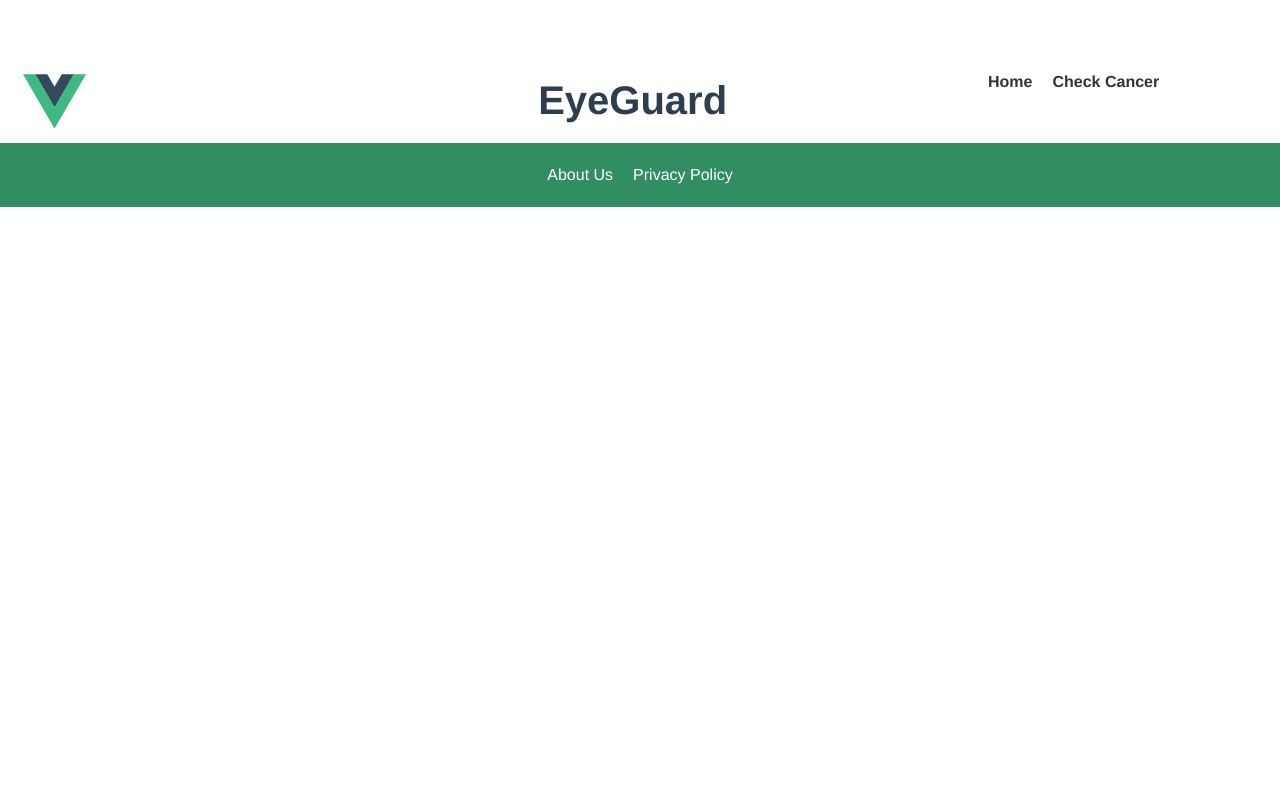
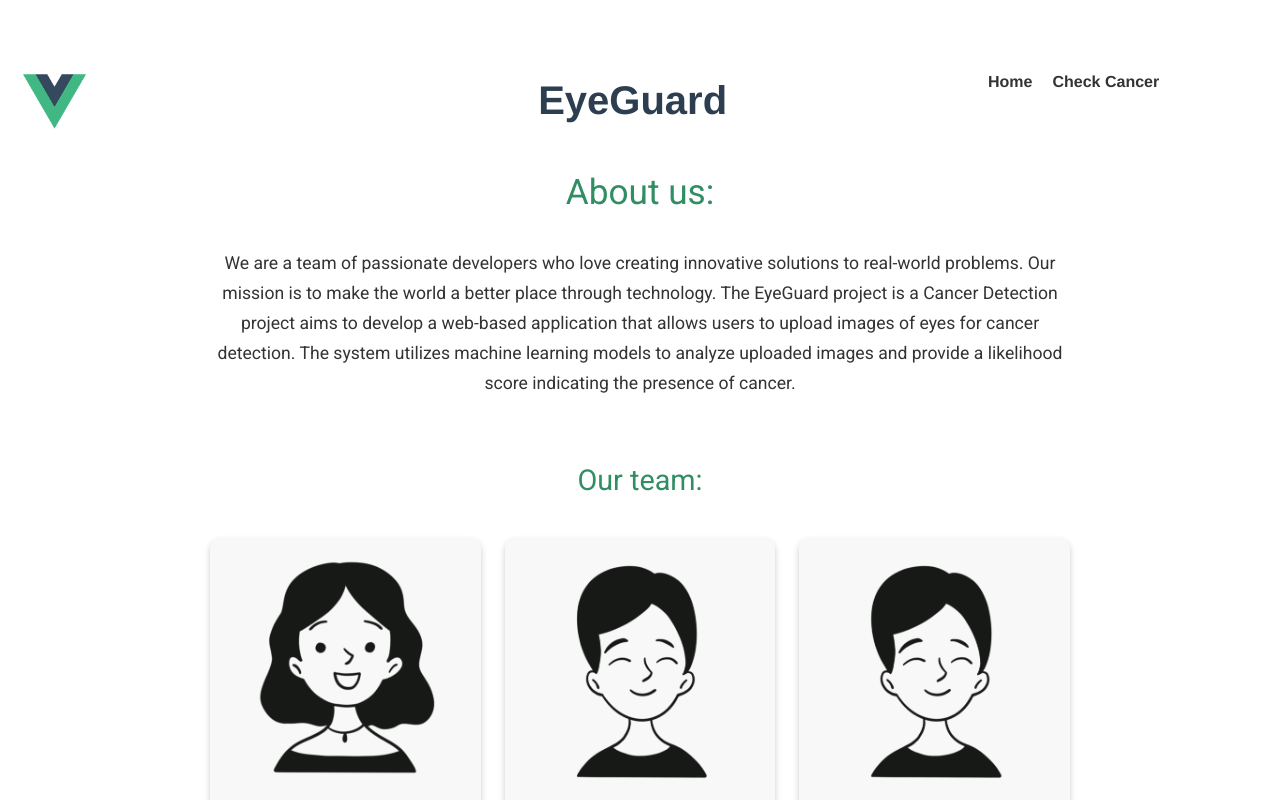
Before and after one commit to nada912/EyeGuard, a Vue app: page /about-us in a window 1280 px wide. Shown: the top 800 px of the page. Built offline with nearby package versions, Linux system fonts and the light colour scheme.

Commit message:
modified:   src/router/index.js 	modified:   src/views/AboutUs.vue

```diff
--- a/src/router/index.js
+++ b/src/router/index.js
@@ -21,7 +21,7 @@ const routes = [
         component: CheckCancer
     },
     {
-        path: '/about',
+        path: '/about-us',
         name: 'About',
         component: About
     }
--- a/src/views/AboutUs.vue
+++ b/src/views/AboutUs.vue
@@ -30,7 +30,7 @@ export default {
                 { id: 3, name: 'Yann Zeutsop', role: 'UI/UX Designer', image: require('@/assets/boy.png') },
             ],
         };
-    },
+    }
 };
 </script>
 
@@ -47,7 +47,7 @@ section {
 }
 
 h1, h2 {
-    color: #007BFF;
+    color: rgb(49, 141, 98);
 }
 
 h1 {
```
